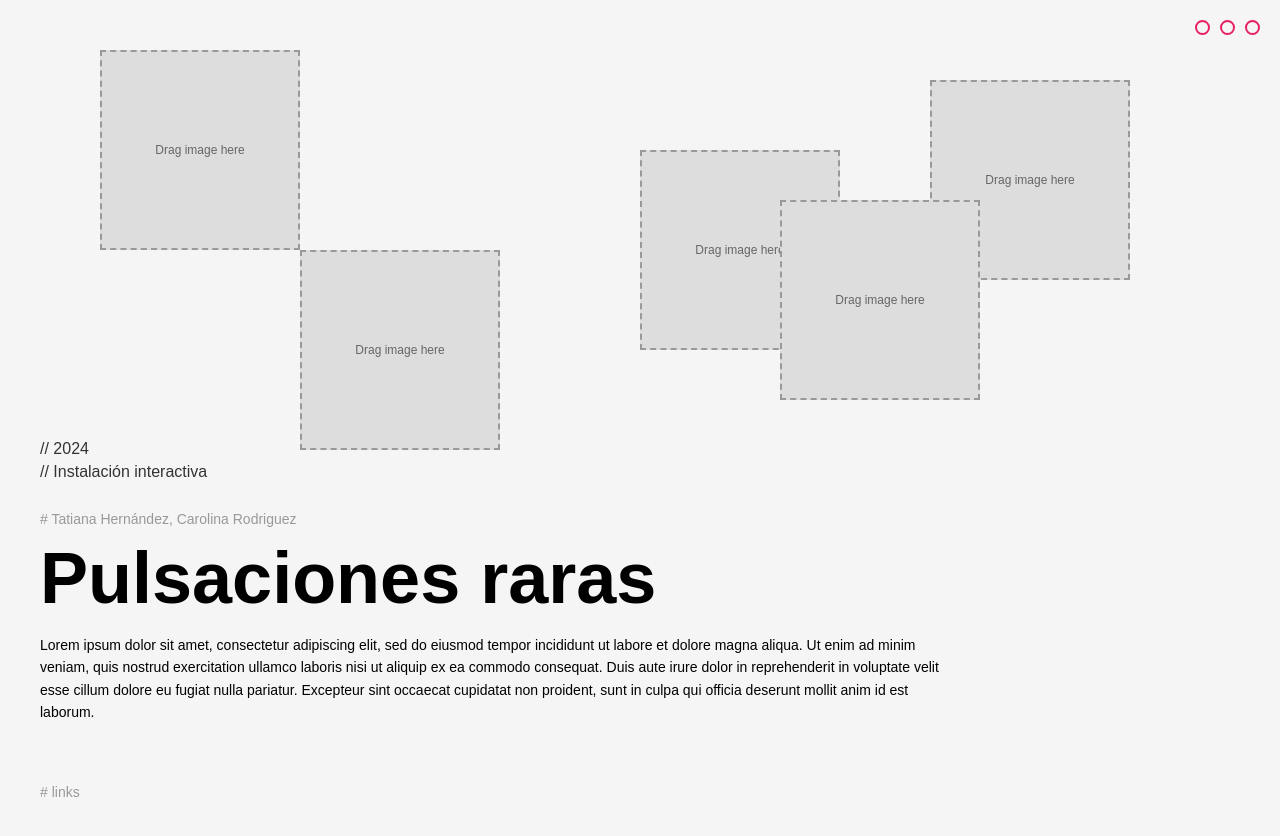
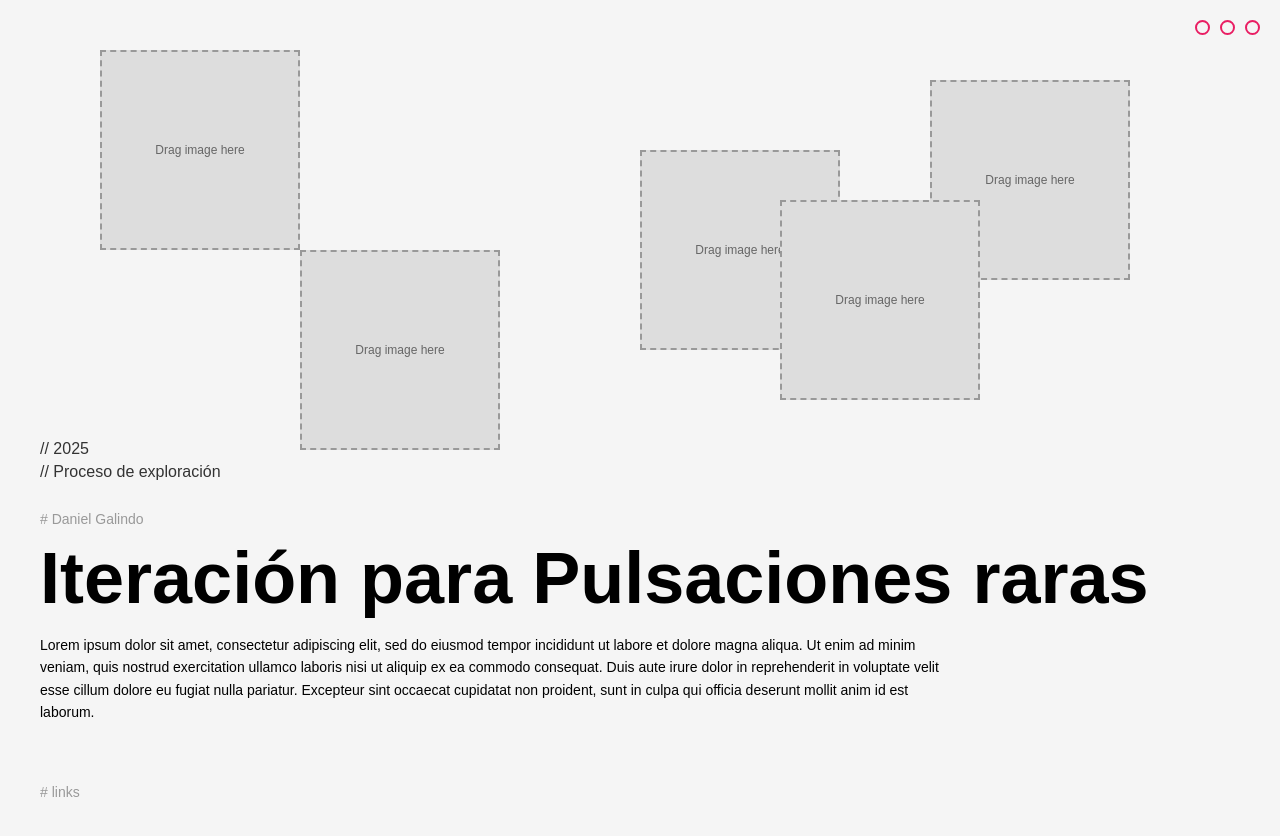
Before and after one commit to Computacion-Creativa-ARQDIS/Web_page, a plain HTML site: page Iteracion-Pulsaciones-raras.html in a window 1280 px wide. Drawn offline with Linux system fonts and the light colour scheme; a web font is replaced by a local one.

Commit message:
Update Iteracion-Pulsaciones-raras.html

```diff
--- a/Iteracion-Pulsaciones-raras.html
+++ b/Iteracion-Pulsaciones-raras.html
@@ -200,13 +200,13 @@
     </div>
 
     <div class="header">
-        <div class="year-line">// 2024</div>
-        <div class="subtitle">// Instalación interactiva</div>
+        <div class="year-line">// 2025</div>
+        <div class="subtitle">// Proceso de exploración</div>
 
-        <div class="authors"># Tatiana Hernández, Carolina Rodriguez</div>
+        <div class="authors"># Daniel Galindo</div>
 
         <h1>
-            <span class="title-rare">Pulsaciones raras</span>
+            <span class="title-rare">Iteración para Pulsaciones raras</span>
         </h1>
 
         <p class="description">
```
